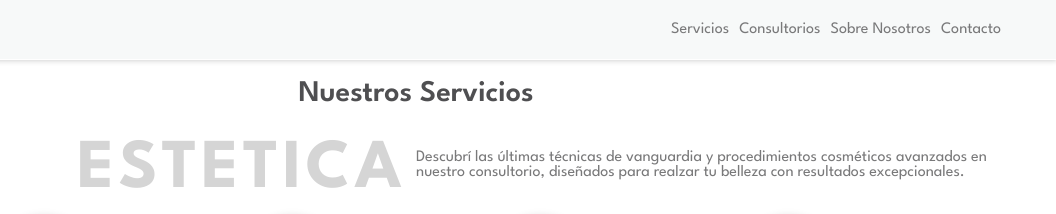
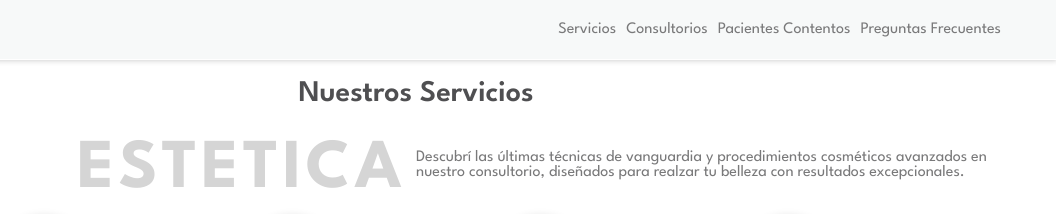
Before and after one commit to cotsdev93/dres-orlandi, a website: page index.html in a window 1280 px wide. Shown: the top 214 px of the page, 224-1280 px from the left. Drawn offline with Linux system fonts and the light colour scheme; some packages are replaced by stand-ins of ours.

Commit message:
correcion link nav

```diff
--- a/index.html
+++ b/index.html
@@ -36,8 +36,8 @@
         <ul>
           <li class="liNav"><a href="#servicios">Servicios</a></li>
           <li class="liNav"><a href="#consultorio">Consultorios</a></li>
-          <li class="liNav"><a href="">Sobre Nosotros</a></li>
-          <li class="liNav"><a href="">Contacto</a></li>
+          <li class="liNav"><a href="#pacientes">Pacientes Contentos</a></li>
+          <li class="liNav"><a href="#preguntasFrecuentes">Preguntas Frecuentes</a></li>
         </ul>
       </nav>
     </header>
```
